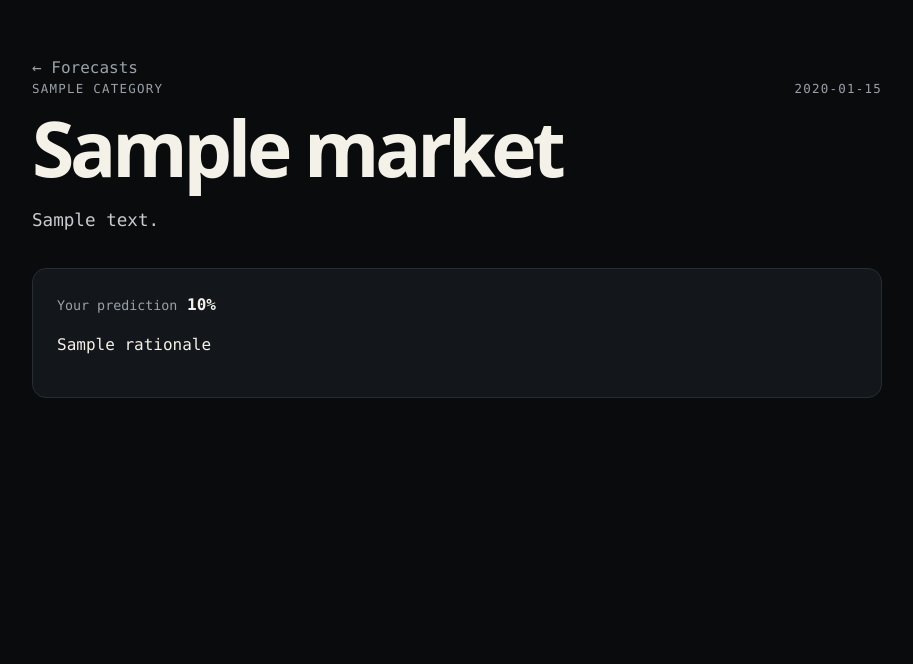
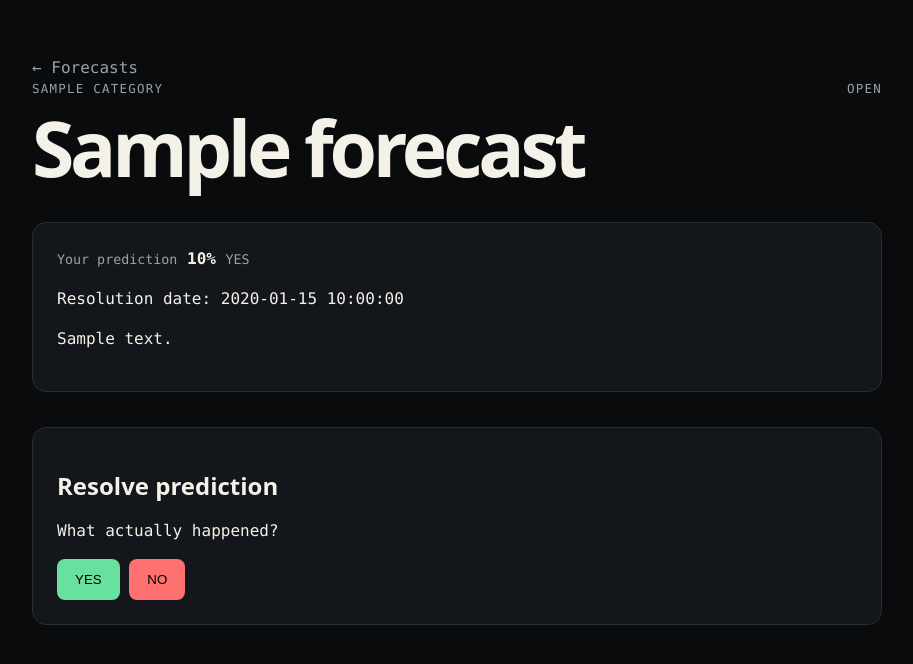
Before and after one commit to labriesystems/Prediction-Market, a Flask app: template templates/forecast.html in a window 1280 px wide. Shown: the part 72-736 px from the top of the page, without its empty margins (103-1016 px from the left). Run offline with Flask 3, Linux system fonts and the light colour scheme; the template is opened without the code that fills it: most values are stand-ins (such as "Sample title", 1, 10 or a date in 2020).

Commit message:
Update forecast.html

```diff
--- a/templates/forecast.html
+++ b/templates/forecast.html
@@ -1,6 +1,6 @@
 {% extends 'base.html' %}
 
-{% block title %}Forecast · Prediction Market{% endblock %}
+{% block title %}Prediction · Prediction Market{% endblock %}
 
 {% block content %}
 
@@ -9,68 +9,72 @@
 <article class="market">
 
   <div class="meta">
-    <span>{{ market.category }}</span>
-    <span>{{ market.closes_at[:10] }}</span>
+    <span>{{ forecast.category }}</span>
+    <span>{{ forecast.status }}</span>
   </div>
 
-  <h1>{{ market.question }}</h1>
-
-  {% if market.description %}
-    <p>{{ market.description }}</p>
-  {% endif %}
-
-  {% if forecast %}
+  <h1>{{ forecast.question }}</h1>
 
   <section class="panel">
+
     <small>Your prediction</small>
+
     <strong class="forecast-value">
       {{ pct(forecast.probability) }}
     </strong>
 
-      {% if forecast.rationale %}
-        <p>{{ forecast.rationale }}</p>
+    <small>YES</small>
+
+    {% if forecast.resolves_at %}
+      <p>
+        Resolution date: {{ forecast.resolves_at }}
+      </p>
     {% endif %}
+
+    {% if forecast.notes %}
+      <p>{{ forecast.notes }}</p>
+    {% endif %}
+
   </section>
 
-  {% elif market.status == 'open' %}
+
+  {% if forecast.status == 'open' %}
+
+    <section class="panel">
+
+      <h2>Resolve prediction</h2>
+
+      <p>What actually happened?</p>
 
       <form
-      class="panel"
+        class="resolve-buttons"
         method="post"
-      action="{{ url_for('forecast', market_id=market.id) }}"
+        action="{{ url_for('resolve_forecast', forecast_id=forecast.id) }}"
       >
 
-      <label>
-        Probability of YES
-        <div class="prob">
-          <input
-            type="number"
-            name="probability"
-            min="1"
-            max="99"
-            value="50"
-            required
-          >
-          <span>%</span>
-        </div>
-      </label>
+        <button name="outcome" value="1" class="yes">
+          YES
+        </button>
 
-      <label>
-        Notes
-        <textarea
-          name="rationale"
-          maxlength="500"
-          placeholder="Optional"
-        ></textarea>
-      </label>
-
-      <button>Save prediction</button>
+        <button name="outcome" value="0" class="no">
+          NO
+        </button>
 
       </form>
 
+    </section>
+
   {% else %}
 
-    <div class="locked">This question is closed.</div>
+    <section class="resolved">
+
+      <small>Outcome</small>
+
+      <strong>
+        {{ 'YES' if forecast.outcome else 'NO' }}
+      </strong>
+
+    </section>
 
   {% endif %}
 
```
Lines whose indentation alone changed are shown as unchanged.
